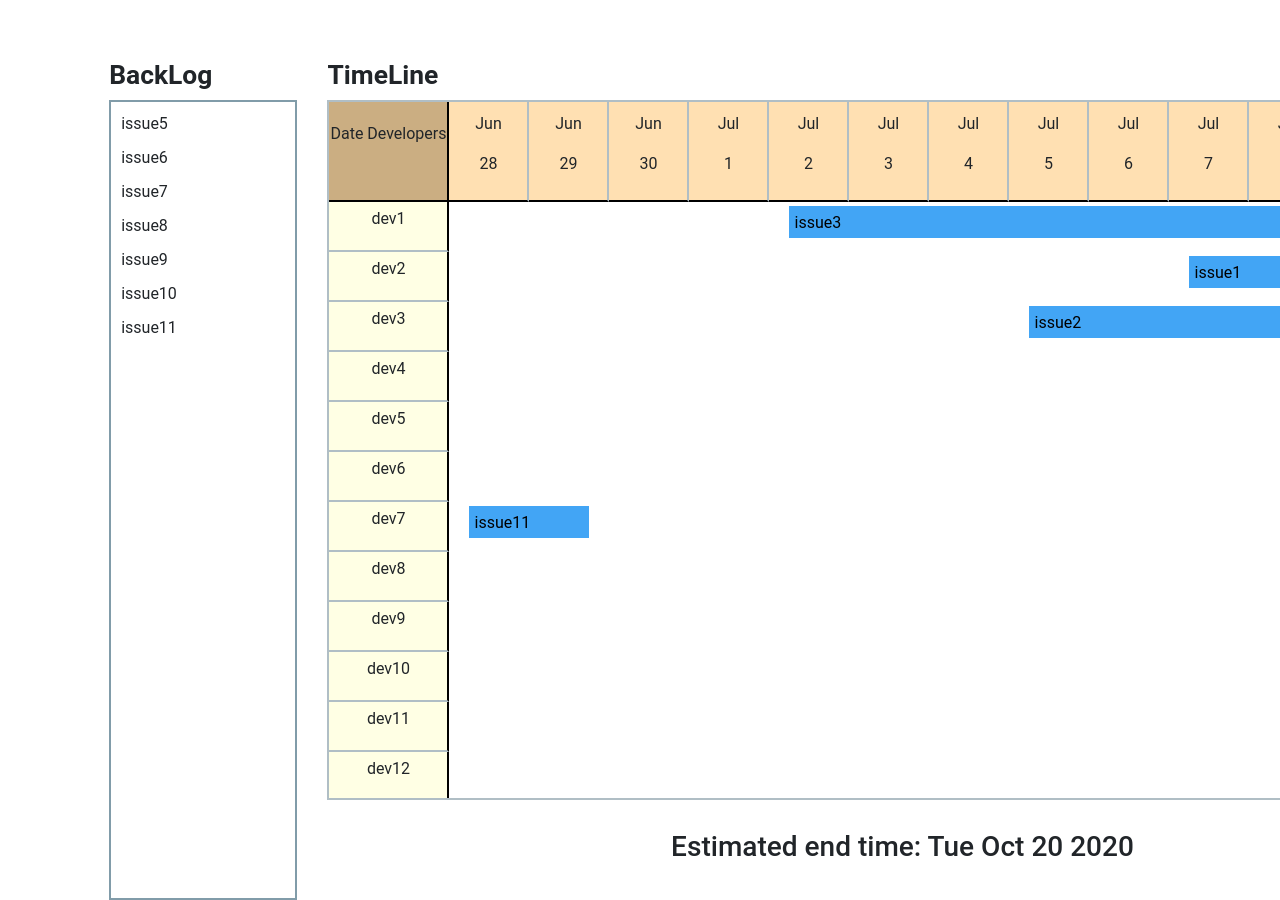
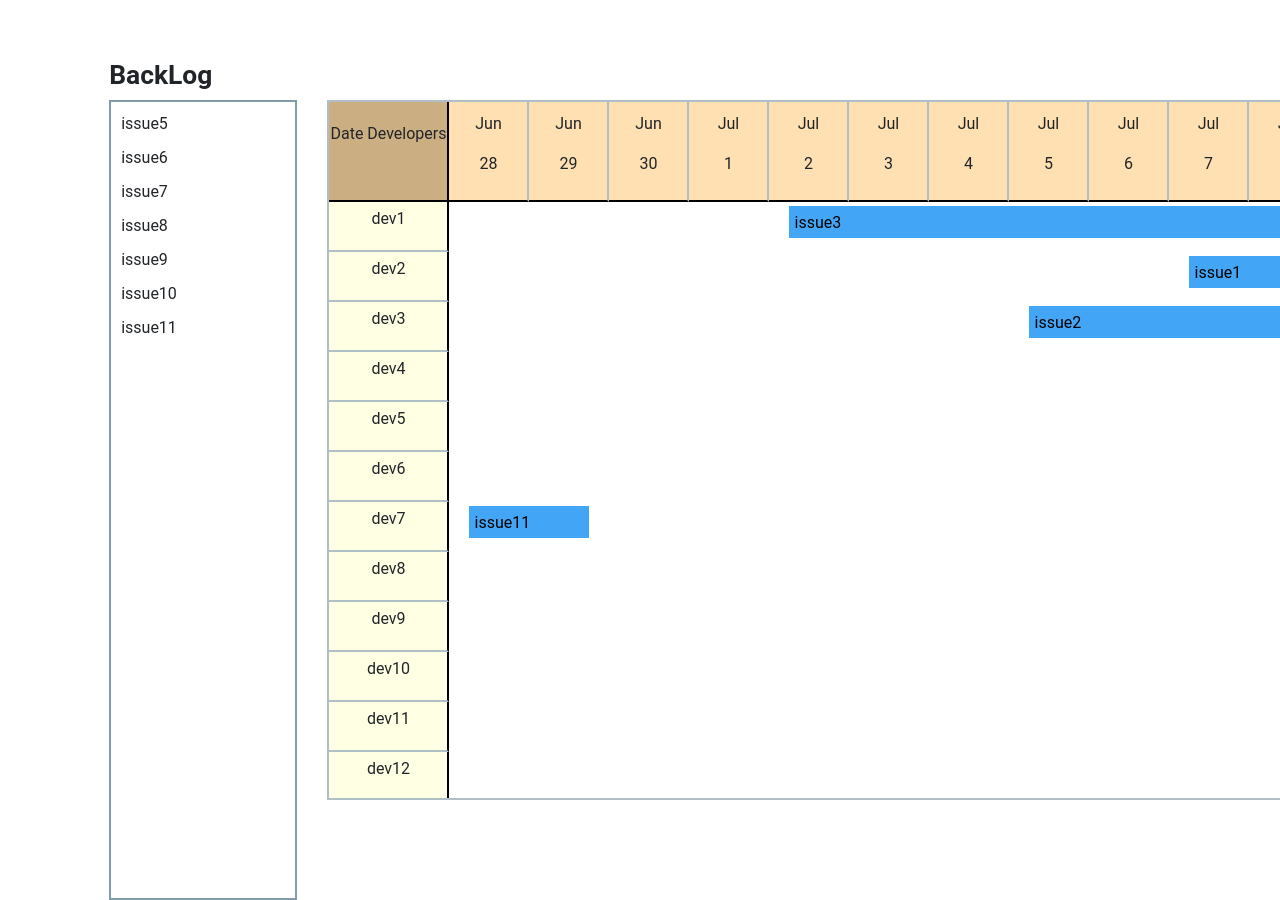
Before and after one commit to Vorder/Crow, a Vue app: page / in a window 1280 px wide. Shown: the top 900 px of the page. Built offline with nearby package versions, Linux system fonts and the light colour scheme; the HTML template or start-up script is replaced by a standard one.

Commit message:
Remove header

```diff
--- a/src/components/Timelines.vue
+++ b/src/components/Timelines.vue
@@ -1,7 +1,6 @@
 <template>
 <div class="row">
-    <div class="col-sm-12">
-        <h2>TimeLine</h2>
+    <div class="col-sm-12 timeline">
         <keep-alive>
             <div @wheel.ctrl="zoom($event)">
                 <component v-bind:is="timeline"
@@ -11,9 +10,6 @@
                 </component>
             </div>
         </keep-alive>
-        <div class="row, endtime">
-            <h3>Estimated end time: {{ enddate.toDateString() }}</h3>
-        </div>
     </div>
 </div>
 </template>
@@ -76,9 +72,7 @@ export default {
 </script>
 
 <style>
-.endtime {
-    text-align: center;
-    margin-top: 30px;
-    width: 1150px;
+.timeline {
+    margin-top: 40px;
 }
 </style>
```
